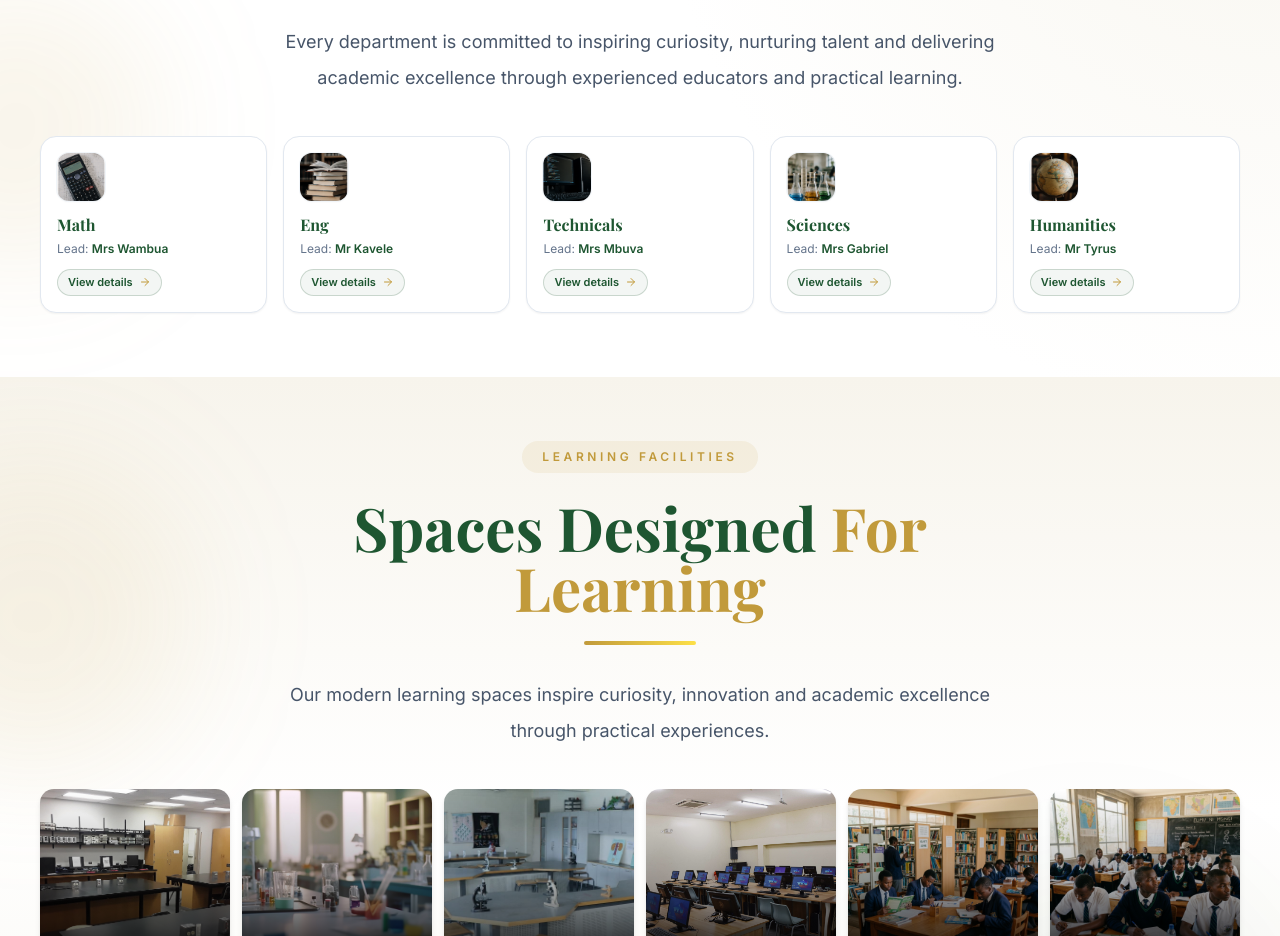
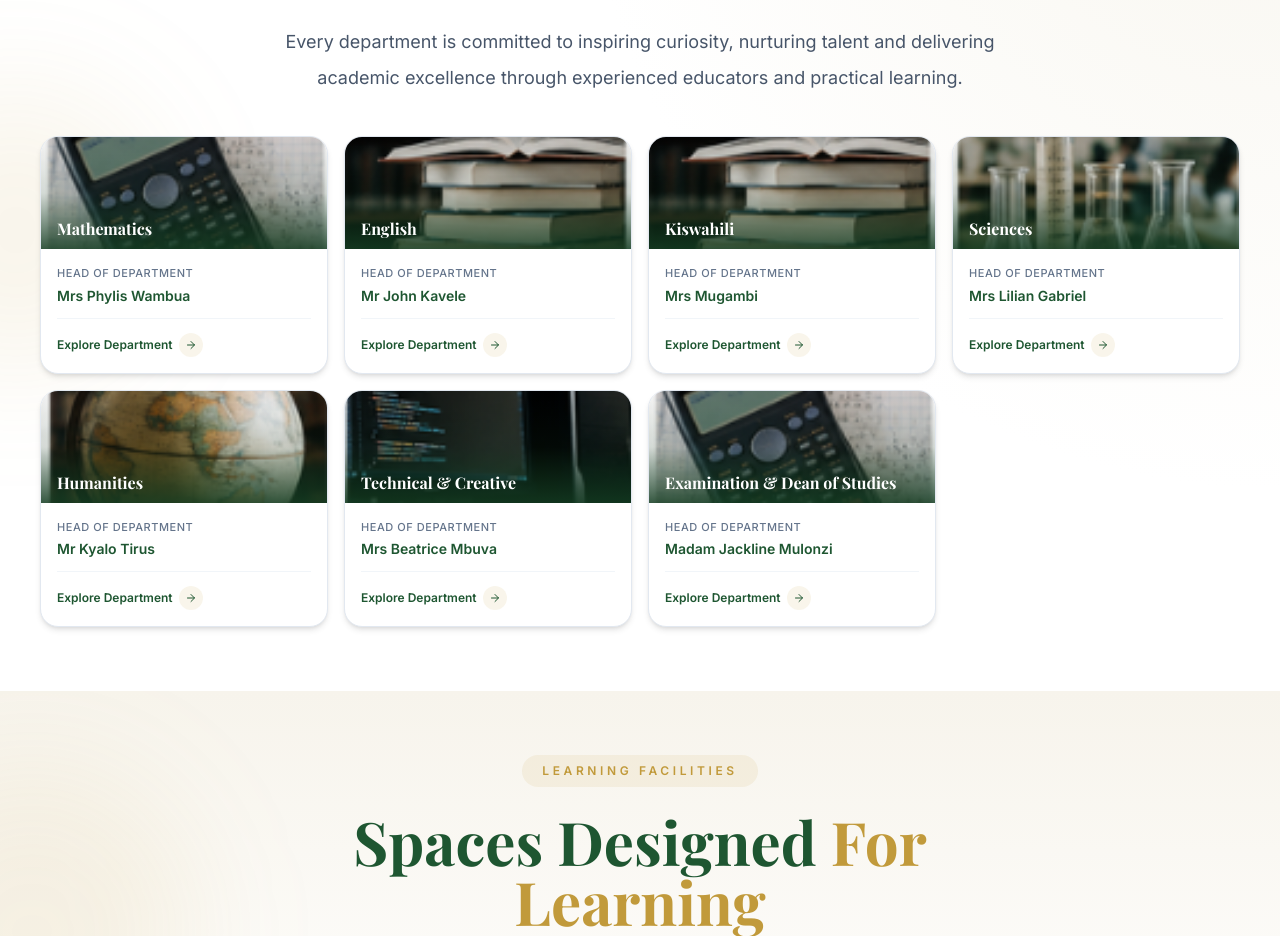
Before and after one commit to starvoniq/Kitui-School-website, a React (Vite) app: page /academics in a window 1280 px wide. Shown: the part 2280-3216 px from the top of the page. Built offline with nearby package versions, Linux system fonts and the light colour scheme; no server answers.

Commit message:
feat: fix Mathematics department route and update A grade achievements - ensures smooth navigation and reflects accurate KCSE results

```diff
--- a/src/pages/Academics.jsx
+++ b/src/pages/Academics.jsx
@@ -58,59 +58,45 @@ const streams = [
 const departments = [
   {
     image: mathImg,
-    name: 'Math',
-    lead: 'Mrs Wambua',
-    teachers: [
-      'Mrs Wambua',
-      'Mr Katee',
-      'Mr Kilinda',
-      'Mr Mulwa',
-      'Mr Mutuku',
-      'Mrs Mutua',
-      'Mr Mali',
-    ],
+    name: 'Mathematics',
+    slug: 'math',
+    lead: 'Mrs Phylis Wambua',
   },
   {
     image: engImg,
-    name: 'Eng',
-    lead: 'Mr Kavele',
-    teachers: [
-      'Mrs Mutuku',
-      'Mr James',
-      'Md John',
-      'Mr Kavele',
-      'Mr Musyoki',
-    ],
+    name: 'English',
+    slug: 'eng',
+    lead: 'Mr John Kavele',
   },
   {
-    image: technicalsImg,
-    name: 'Technicals',
-    lead: 'Mrs Mbuva',
-    subjects: [
-      'Computer Studies',
-      'Agriculture',
-      'Business Studies',
-    ],
+    image: engImg,
+    name: 'Kiswahili',
+    slug: 'kiswahili',
+    lead: 'Mrs Mugambi',
   },
   {
     image: sciencesImg,
     name: 'Sciences',
-    lead: 'Mrs Gabriel',
-    subjects: [
-      'Biology',
-      'Chemistry',
-      'Physics',
-    ],
+    slug: 'sciences',
+    lead: 'Mrs Lilian Gabriel',
   },
   {
     image: humanitiesImg,
     name: 'Humanities',
-    lead: 'Mr Tyrus',
-    subjects: [
-      'Geography',
-      'History',
-      'CRE',
-    ],
+    slug: 'humanities',
+    lead: 'Mr Kyalo Tirus',
+  },
+  {
+    image: technicalsImg,
+    name: 'Technical & Creative',
+    slug: 'technicals',
+    lead: 'Mrs Beatrice Mbuva',
+  },
+  {
+    image: mathImg,
+    name: 'Examination & Dean of Studies',
+    slug: 'examination',
+    lead: 'Madam Jackline Mulonzi',
   },
 ]
 
@@ -430,7 +416,7 @@ export default function Academics() {
             <p className="mt-8 text-lg leading-9 text-slate-600">Every department is committed to inspiring curiosity, nurturing talent and delivering academic excellence through experienced educators and practical learning.</p>
           </div>
 
-          <div className="grid gap-4 sm:grid-cols-2 md:grid-cols-3 xl:grid-cols-5">
+          <div className="grid gap-4 sm:grid-cols-2 md:grid-cols-3 xl:grid-cols-4">
             {departments.map((d) => (
               <div
                 key={d.name}
@@ -438,34 +424,56 @@ export default function Academics() {
             group
             relative
             overflow-hidden
-            rounded-[16px]
+            rounded-[18px]
             border
             border-slate-200
             bg-white
-            p-4
-            shadow-sm
+            shadow-md
             transition duration-500
             hover:-translate-y-1
-            hover:border-gold/40
             hover:shadow-lg
           "
               >
-                <div className="absolute left-0 top-0 h-1 w-0 bg-gradient-to-r from-gold to-yellow-300 transition duration-500 group-hover:w-full" />
-
-                <div className="mb-3 flex h-12 w-12 items-center justify-center overflow-hidden rounded-xl shadow-sm ring-1 ring-slate-100 transition duration-500 group-hover:scale-110">
-                  <img src={d.image} alt={d.name} className="h-full w-full object-cover" />
+                {/* Top Background Image Banner */}
+                <div className="relative h-28 w-full overflow-hidden">
+                  <img
+                    src={d.image}
+                    alt={d.name}
+                    className="h-full w-full object-cover transition duration-700 group-hover:scale-110"
+                  />
+                  <div className="absolute inset-0 bg-gradient-to-t from-forest-dark/85 via-forest-dark/15 to-transparent" />
+                  <h3 className="absolute bottom-2 left-4 text-base font-serif font-bold text-white">{d.name}</h3>
                 </div>
 
-                <h3 className="text-base font-serif font-bold text-forest">{d.name}</h3>
-                <p className="mt-1 text-xs text-slate-500">Lead: <span className="font-semibold text-forest">{d.lead}</span></p>
+                <div className="p-4">
+                  <p className="text-[11px] uppercase tracking-wider text-slate-500 font-medium">
+                    Head of Department
+                  </p>
+                  <p className="mt-1 text-sm font-semibold text-forest">{d.lead}</p>
 
-                <Link
-                  to={`/academics/${encodeURIComponent(d.name.toLowerCase())}`}
-                  className="mt-3 inline-flex items-center gap-1.5 rounded-full border border-forest/20 bg-forest/5 px-2.5 py-1 text-[11px] font-semibold text-forest transition duration-500 hover:border-forest hover:bg-forest/10"
-                >
-                  View details
-                  <ArrowRight size={12} className="text-gold transition duration-500 group-hover:translate-x-1" />
-                </Link>
+                  <div className="my-3 h-px bg-slate-100" />
+
+                  <Link
+                    to={`/academics/${d.slug}`}
+                    className="
+                      inline-flex
+                      items-center
+                      gap-1.5
+                      text-xs
+                      font-semibold
+                      text-forest
+                      transition duration-500
+                      group-hover:text-gold
+                    "
+                  >
+                    Explore Department
+                    <span
+                      className="flex h-6 w-6 items-center justify-center rounded-full bg-gold/10 transition duration-500 group-hover:bg-gold group-hover:text-white"
+                    >
+                      <ArrowRight size={12} />
+                    </span>
+                  </Link>
+                </div>
               </div>
             ))}
           </div>
--- a/src/pages/DepartmentDetail.jsx
+++ b/src/pages/DepartmentDetail.jsx
@@ -13,8 +13,9 @@ const teacher = (name, image = images.teachers.kavele) => ({ name, image })
 const departments = [
   {
     icon: Pi,
-    name: 'Math',
-    lead: 'Mrs Wambua',
+    name: 'Mathematics',
+    slug: 'math',
+    lead: 'Mrs Phylis Wambua',
     leadImage: images.teachers.wambua,
     color: 'from-blue-50 to-blue-100',
     borderColor: 'border-blue-200',
@@ -30,7 +31,7 @@ const departments = [
     ],
     achievements: [
       'Top 5% performance in national mathematics examinations',
-      '15 students secured A grades in KCSE Mathematics',
+      'Over 130 students secured A grades in KCSE Mathematics',
       'Winners of Inter-School Mathematics Olympiad 2024',
       'Multiple scholarships awarded to graduates',
       '98% university placement rate',
@@ -38,13 +39,14 @@ const departments = [
     results: {
       avgGrade: 'A-',
       universityPlacement: '98%',
-      topPerformers: 15,
+      topPerformers: 104,
     },
   },
   {
     icon: BookOpen,
-    name: 'Eng',
-    lead: 'Mr Kavele',
+    name: 'English',
+    slug: 'eng',
+    lead: 'Mr John Kavele',
     leadImage: images.teachers.kavele,
     color: 'from-purple-50 to-purple-100',
     borderColor: 'border-purple-200',
@@ -70,34 +72,34 @@ const departments = [
     },
   },
   {
-    icon: Wrench,
-    name: 'Technicals',
-    lead: 'Mrs Mbuva',
+    icon: BookOpen,
+    name: 'Kiswahili',
+    slug: 'kiswahili',
+    lead: 'Mrs Mugambi',
     leadImage: images.teachers.mbuva,
-    color: 'from-amber-50 to-amber-100',
-    borderColor: 'border-amber-200',
-    accentColor: 'text-amber-600 bg-amber-50',
-    subjects: [
-      { name: 'Computer Studies', teachers: [{ name: 'Mr Kitonga', image: images.teachers.njuguna }] },
-      { name: 'Agriculture', teachers: [{ name: 'Mr Nzomo', image: images.teachers.nzomo }] },
-      { name: 'Business Studies', teachers: [{ name: 'Mrs Mbuva', image: images.teachers.mbuva }] },
+    color: 'from-orange-50 to-orange-100',
+    borderColor: 'border-orange-200',
+    accentColor: 'text-orange-600 bg-orange-50',
+    teachers: [
+      teacher('Mrs Mugambi'),
+      teacher('Mr Kitemange'),
     ],
     achievements: [
-      'State-of-the-art computer labs with latest technology',
-      'Innovative agricultural projects with community impact',
-      'National recognition for practical skills training',
-      '94% employment rate for technical graduates',
+      'Outstanding performance in KCSE Kiswahili Lugha & Insha',
+      'Top awards in National Swahili Essay & Oratory competitions',
+      'Consistent university qualification rate',
     ],
     results: {
       avgGrade: 'A-',
-      universityPlacement: '94%',
-      topPerformers: 12,
+      universityPlacement: '97%',
+      topPerformers: 14,
     },
   },
   {
     icon: FlaskConical,
     name: 'Sciences',
-    lead: 'Mrs Gabriel',
+    slug: 'sciences',
+    lead: 'Mrs Lilian Gabriel',
     leadImage: images.teachers.gabriel,
     color: 'from-green-50 to-green-100',
     borderColor: 'border-green-200',
@@ -153,7 +155,8 @@ const departments = [
   {
     icon: Globe,
     name: 'Humanities',
-    lead: 'Mr Tyrus',
+    slug: 'humanities',
+    lead: 'Mr Kyalo Tirus',
     leadImage: images.teachers.tyrus,
     color: 'from-red-50 to-red-100',
     borderColor: 'border-red-200',
@@ -183,6 +186,55 @@ const departments = [
       topPerformers: 16,
     },
   },
+  {
+    icon: Wrench,
+    name: 'Technical & Creative',
+    slug: 'technicals',
+    lead: 'Mrs Beatrice Mbuva',
+    leadImage: images.teachers.mbuva,
+    color: 'from-amber-50 to-amber-100',
+    borderColor: 'border-amber-200',
+    accentColor: 'text-amber-600 bg-amber-50',
+    subjects: [
+      { name: 'Computer Studies', teachers: [{ name: 'Mr Kitonga', image: images.teachers.njuguna }] },
+      { name: 'Agriculture', teachers: [{ name: 'Mr Nzomo', image: images.teachers.nzomo }] },
+      { name: 'Business Studies', teachers: [{ name: 'Mrs Mbuva', image: images.teachers.mbuva }] },
+    ],
+    achievements: [
+      'State-of-the-art computer labs with latest technology',
+      'Innovative agricultural projects with community impact',
+      'National recognition for practical skills training',
+      '94% employment rate for technical graduates',
+    ],
+    results: {
+      avgGrade: 'A-',
+      universityPlacement: '94%',
+      topPerformers: 12,
+    },
+  },
+  {
+    icon: Award,
+    name: 'Examination & Dean of Studies',
+    slug: 'examination',
+    lead: 'Madam Jackline Mulonzi',
+    leadImage: images.teachers.mbuva,
+    color: 'from-emerald-50 to-emerald-100',
+    borderColor: 'border-emerald-200',
+    accentColor: 'text-emerald-600 bg-emerald-50',
+    teachers: [
+      teacher('Madam Jackline Mulonzi'),
+    ],
+    achievements: [
+      'Flawless coordination of internal and national examinations',
+      'Data-driven academic tracking and student performance analysis',
+      'Excellence in academic scheduling and curriculum implementation',
+    ],
+    results: {
+      avgGrade: 'A-',
+      universityPlacement: '98%',
+      topPerformers: 25,
+    },
+  },
 ]
 
 export default function DepartmentDetail() {
@@ -190,7 +242,11 @@ export default function DepartmentDetail() {
   const navigate = useNavigate()
   const [selectedSubject, setSelectedSubject] = useState(null)
 
-  const dept = departments.find((d) => d.name.toLowerCase() === name.toLowerCase())
+  const dept = departments.find(
+    (d) =>
+      d.name.toLowerCase() === name.toLowerCase() ||
+      (d.slug && d.slug.toLowerCase() === name.toLowerCase())
+  )
 
   if (!dept) {
     return (
@@ -211,13 +267,11 @@ export default function DepartmentDetail() {
         subject: teacher.name,
         teacher: teacher.name,
         image: teacher.image,
-        specialty: 'Department faculty',
       }))
     : dept.subjects.map((subject) => ({
         subject: subject.name,
         teacher: subject.teachers[0]?.name,
         image: subject.teachers[0]?.image,
-        specialty: 'Subject faculty',
         teachers: subject.teachers,
       }))
 
@@ -318,7 +372,11 @@ export default function DepartmentDetail() {
                   <Pi size={130} />
                 </div>
 
-                <div className="mb-6 flex items-center gap-4">
+                {!isDepartmentTeacherList && (
+                  <h3 className="mb-4 text-2xl font-serif font-bold text-forest">{item.subject}</h3>
+                )}
+
+                <div className="flex items-center gap-4">
                   <div className="flex h-20 w-20 items-center justify-center rounded-full bg-gradient-to-br from-gold/15 to-gold/5 transition group-hover:rotate-6 group-hover:scale-110 overflow-hidden border-2 border-gold/20">
                     <img
                       src={item.image}
@@ -327,21 +385,10 @@ export default function DepartmentDetail() {
                     />
                   </div>
                   <div>
-                    <p className="text-xs uppercase tracking-[0.3em] text-forest/60 font-semibold">Teacher</p>
-                    <p className="mt-2 text-lg font-semibold text-forest">{item.teacher}</p>
-                  </div>
-                </div>
-
-                <h3 className="text-2xl font-serif font-bold text-forest">{item.subject}</h3>
-
-                <div className="mt-6 space-y-4">
-                  <div className="rounded-2xl bg-forest/5 p-4 border border-forest/10">
-                    <p className="text-xs uppercase tracking-[0.3em] text-forest/60 font-semibold">Lead Instructor</p>
-                    <p className="mt-2 text-lg font-bold text-forest">{item.teacher}</p>
-                  </div>
-                  <div className="rounded-2xl bg-gold/5 p-4 border border-gold/10">
-                    <p className="text-xs uppercase tracking-[0.3em] text-gold/60 font-semibold">Specialty</p>
-                    <p className="mt-2 text-sm font-semibold text-forest">{item.specialty}</p>
+                    <p className="text-xs uppercase tracking-[0.3em] text-forest/60 font-semibold">
+                      {isDepartmentTeacherList ? 'Teacher' : 'Lead Instructor'}
+                    </p>
+                    <p className="mt-1 text-xl font-serif font-bold text-forest">{item.teacher}</p>
                   </div>
                 </div>
 
```
